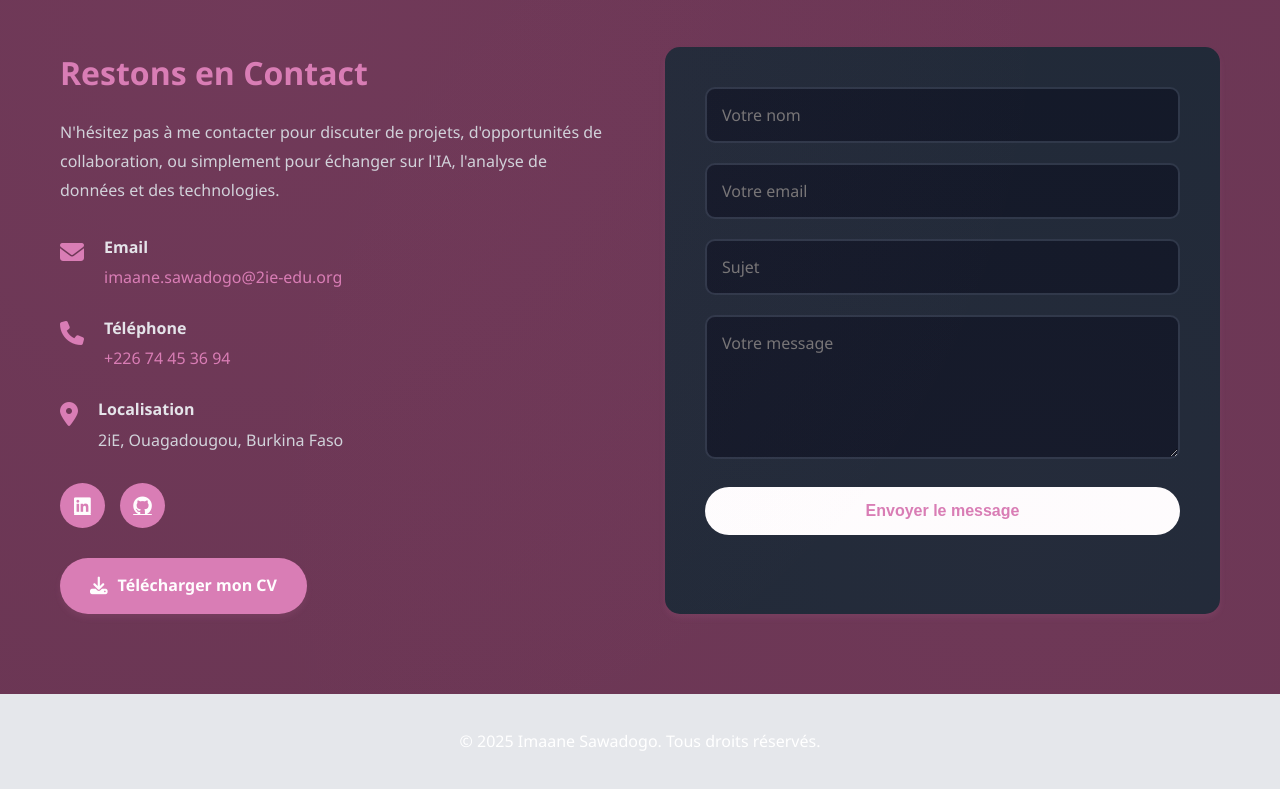
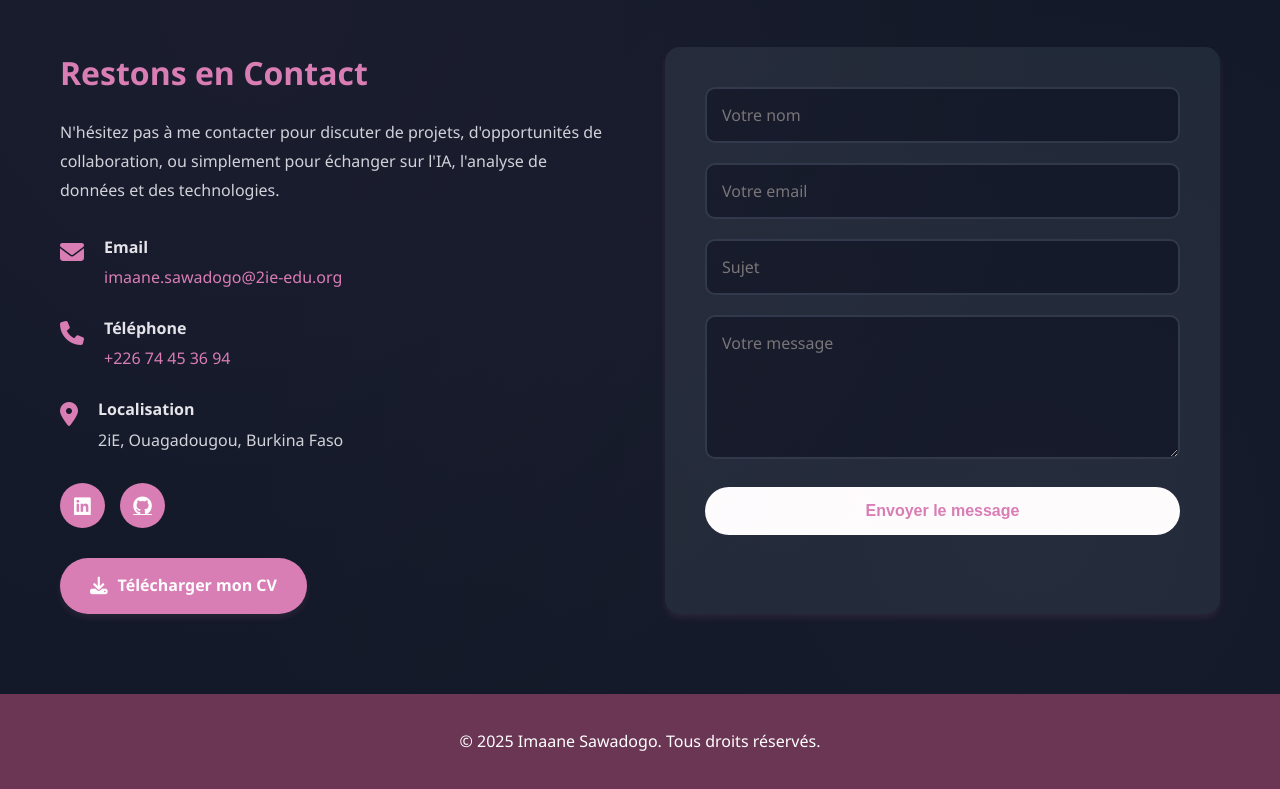
Before and after one commit to SAWADOGO-Imaane/Portefolio, a plain HTML site: page index.html in a window 1280 px wide. Shown: the part 9368-10157 px from the top of the page. Drawn offline with Linux system fonts and the light colour scheme.

Commit message:
Changer le footer en rose foncé

```diff
--- a/styles.css
+++ b/styles.css
@@ -892,7 +892,7 @@ section {
 
 /* ===== Contact Section ===== */
 .contact {
-    background: #6B3654;
+    background: var(--bg-color);
     position: relative;
     overflow: hidden;
 }
@@ -1169,7 +1169,7 @@ section {
 
 /* ===== Footer ===== */
 .footer {
-    background: var(--text-color);
+    background: #6B3654;
     color: white;
     padding: 30px 0;
     text-align: center;
```
